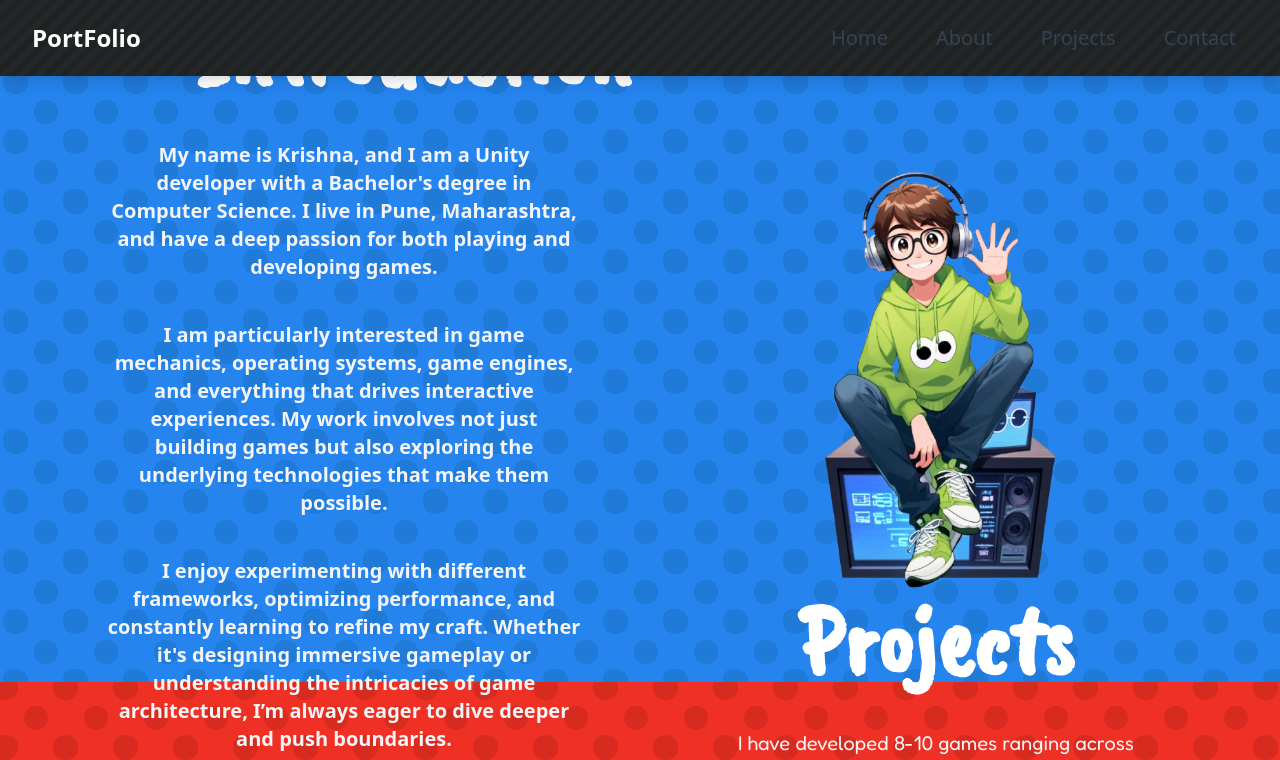
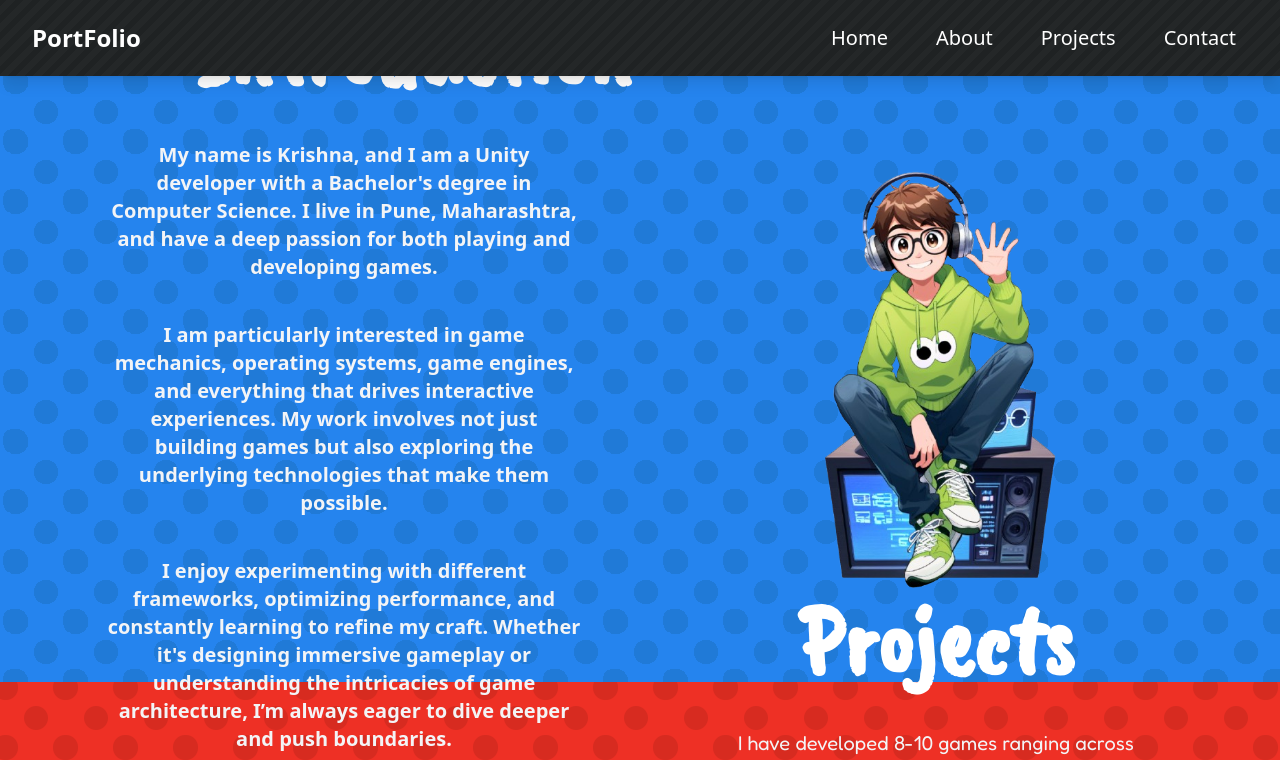
Before and after one commit to krishna23rede/Portfolio, a plain HTML site: page about.html in a window 1280 px wide. Shown: the top 760 px of the page. Drawn offline with nearby package versions, Linux system fonts and the light colour scheme.

Commit message:
changes css

```diff
--- a/about.html
+++ b/about.html
@@ -28,25 +28,25 @@
 
                 <!-- Nav Links (Desktop) -->
                 <div class="hidden md:flex space-x-6">
-                    <a href="index.html" class="relative text-gray-700 px-3 py-2 rounded-lg overflow-hidden group">
+                    <a href="index.html" class="relative  px-3 py-2 rounded-lg overflow-hidden group">
                         <span
                             class="absolute inset-0 bg-red-500 w-0 transition-all duration-300 ease-out group-hover:w-full group-hover:right-0 left-auto"></span>
-                        <span class="relative z-10 group-hover:text-white">Home</span>
+                        <span class="relative z-10 text-white group-hover:text-white">Home</span>
                     </a>
-                    <a href="about.html" class="relative text-gray-700 px-3 py-2 rounded-lg overflow-hidden group">
+                    <a href="about.html" class="relative  px-3 py-2 rounded-lg overflow-hidden group">
                         <span
                             class="absolute inset-0 bg-red-500 w-0 transition-all duration-300 ease-out group-hover:w-full group-hover:right-0 left-auto"></span>
-                        <span class="relative z-10 group-hover:text-white">About</span>
+                        <span class="relative z-10 text-white group-hover:text-white">About</span>
                     </a>
-                    <a href="projects.html" class="relative text-gray-700 px-3 py-2 rounded-lg overflow-hidden group">
+                    <a href="projects.html" class="relative  px-3 py-2 rounded-lg overflow-hidden group">
                         <span
                             class="absolute inset-0 bg-red-500 w-0 transition-all duration-300 ease-out group-hover:w-full group-hover:right-0 left-auto"></span>
-                        <span class="relative z-10 group-hover:text-white">Projects</span>
+                        <span class="relative z-10 text-white group-hover:text-white">Projects</span>
                     </a>
-                    <a href="#mainfooter" class="relative text-gray-700 px-3 py-2 rounded-lg overflow-hidden group">
+                    <a href="#mainfooter" class="relative  px-3 py-2 rounded-lg overflow-hidden group">
                         <span
                             class="absolute inset-0 bg-red-500 w-0 transition-all duration-300 ease-out group-hover:w-full group-hover:right-0 left-auto"></span>
-                        <span class="relative z-10 group-hover:text-white">Contact</span>
+                        <span class="relative z-10 text-white group-hover:text-white">Contact</span>
                     </a>
                 </div>
 
@@ -67,22 +67,22 @@
                 <a href="index.html" class="relative block px-4 py-2 border-b-4 overflow-hidden group">
                     <span
                         class="absolute inset-0 bg-red-500 w-0 transition-all duration-800 group-hover:w-full group-hover:right-0 left-auto"></span>
-                    <span class="relative z-10">Home</span>
+                    <span class="relative z-10 text-white">Home</span>
                 </a>
                 <a href="about.html" class="relative block px-4 py-2 border-b-4 overflow-hidden group">
                     <span
                         class="absolute inset-0 bg-red-500 w-0 transition-all duration-800 group-hover:w-full group-hover:right-0 left-auto"></span>
-                    <span class="relative z-10">About</span>
+                    <span class="relative z-10 text-white">About</span>
                 </a>
                 <a href="projects.html" class="relative block px-4 py-2 border-b-4 overflow-hidden group">
                     <span
                         class="absolute inset-0 bg-red-500 w-0 transition-all duration-800 group-hover:w-full group-hover:right-0 left-auto"></span>
-                    <span class="relative z-10">Projects</span>
+                    <span class="relative z-10 text-white">Projects</span>
                 </a>
                 <a href="#mainfooter" class="relative block px-4 py-2 border-b-4 overflow-hidden group">
                     <span
                         class="absolute inset-0 bg-red-500 w-0 transition-all duration-800 group-hover:w-full group-hover:right-0 left-auto"></span>
-                    <span class="relative z-10">Contact</span>
+                    <span class="relative z-10 text-white">Contact</span>
                 </a>
             </div>
         </div>
```
Also changed, not shown: index.html (+12 -12 lines), projects.html (+12 -12 lines).
